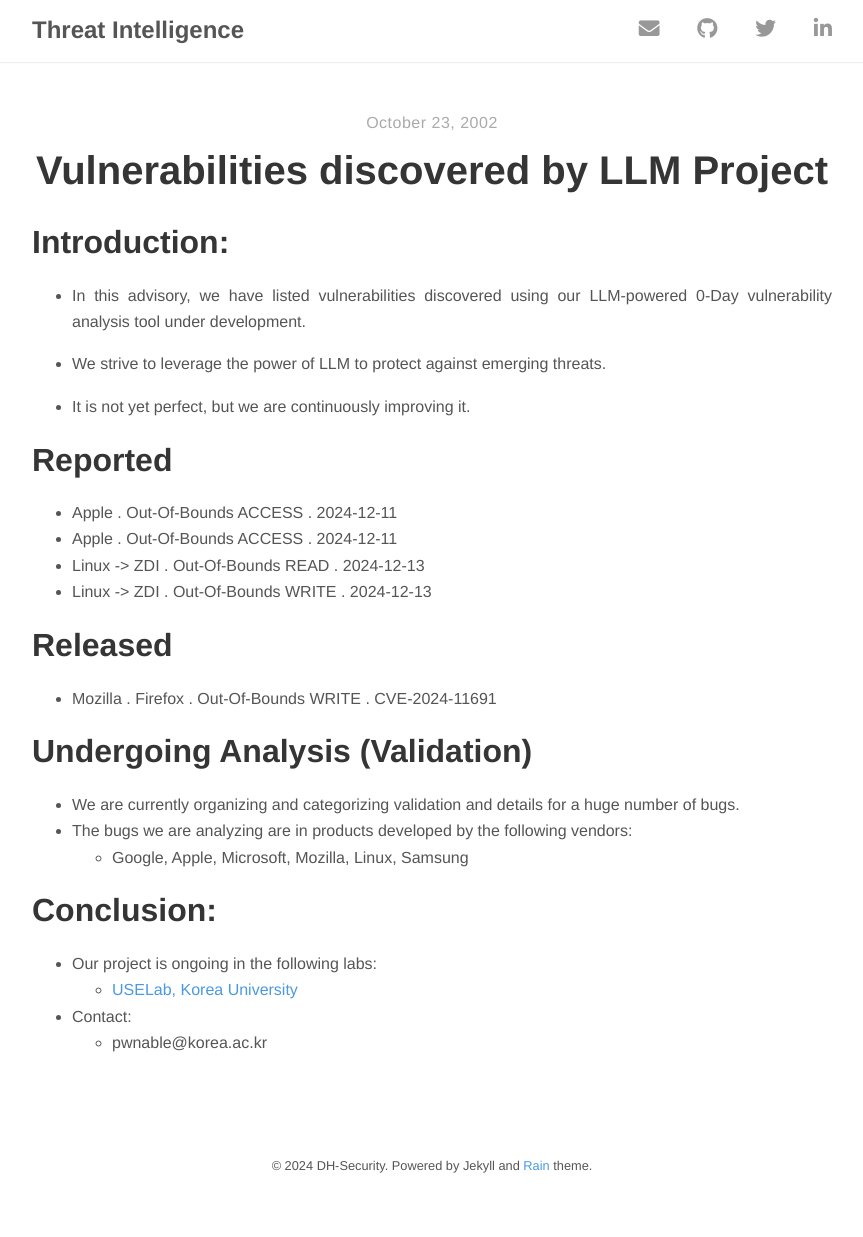
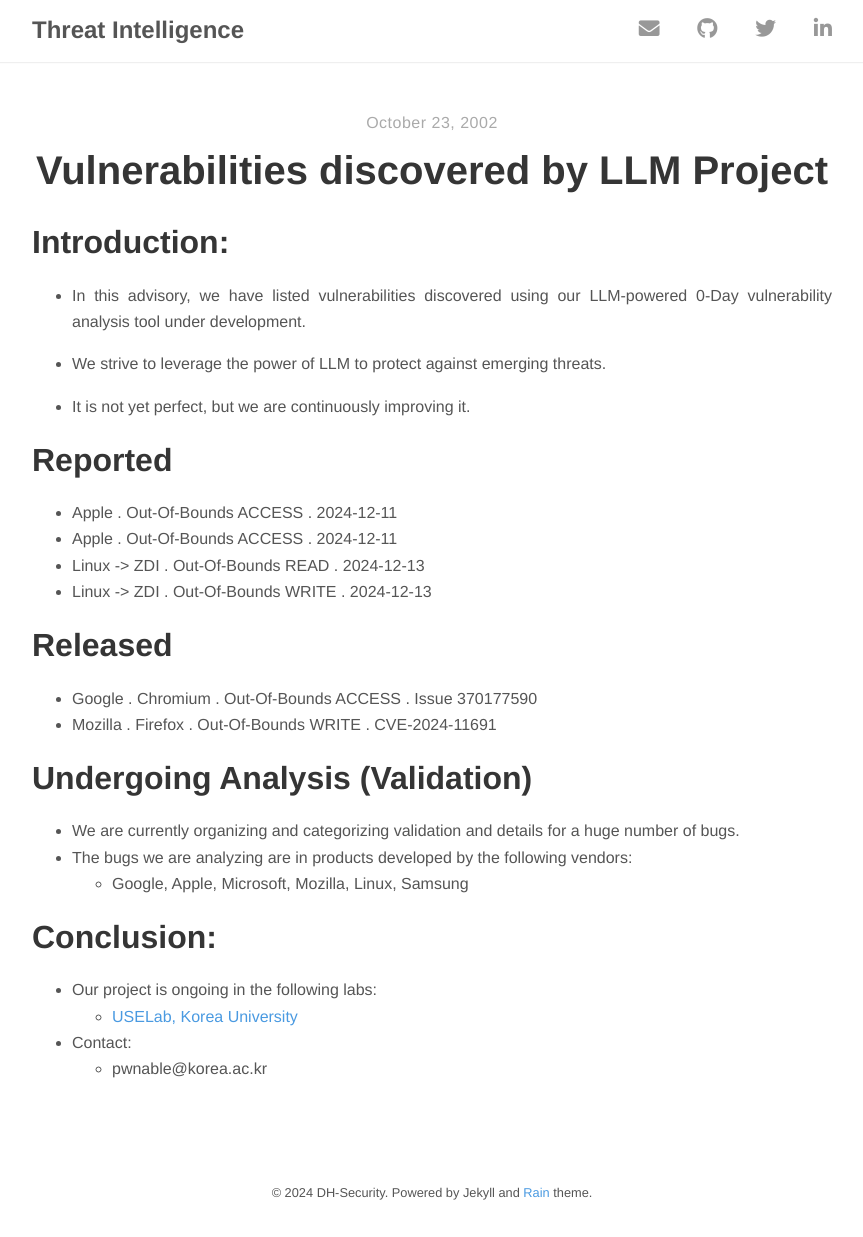
Before and after one commit to l33d0hyun/l33d0hyun.github.io, a Jekyll site: the page built from _posts/2002-10-23-LLM-Advisorys.md, in a window 1280 px wide. Shown: the whole page, without its empty margins (208-1071 px from the left). Built offline with Jekyll 4.4.1, drawn with Linux system fonts in a browser that asks for light colours; nearby versions of some CDN libraries; before the commit the page ends 1211 px from its top, so only the background shows below that.

Commit message:
update:LLM-Advisorys

```diff
--- a/_posts/2002-10-23-LLM-Advisorys.md
+++ b/_posts/2002-10-23-LLM-Advisorys.md
@@ -18,7 +18,7 @@ author: "Dohyun Lee (@l33d0hyun)"
 - Linux -> ZDI . Out-Of-Bounds WRITE . 2024-12-13
 
 # Released
-
+- Google . Chromium . Out-Of-Bounds ACCESS . Issue 370177590
 - Mozilla . Firefox . Out-Of-Bounds WRITE . CVE-2024-11691
 
 # Undergoing Analysis (Validation)
```
